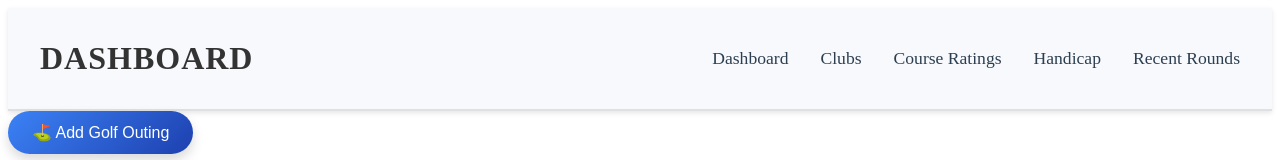
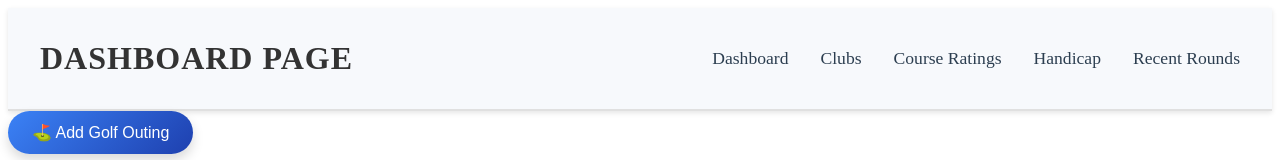
Before and after one commit to GDeiley/GolfDashboard, a Next.js app: page / in a window 1280 px wide. Shown: the top 160 px of the page. Built offline with nearby package versions, Linux system fonts and the light colour scheme.

Commit message:
added ss

```diff
--- a/src/app/page.jsx
+++ b/src/app/page.jsx
@@ -7,7 +7,7 @@ import { addGolfOuting } from "@/lib/senddate";
 export default function Dashboard() {
   return (
     <div>
-      <Navbar title="Dashboard" />
+      <Navbar title="Dashboard Page" />
 
       <div className="flex flex-col items-center justify-center min-h-screen bg-gray-50 gap-6 p-6">
         <div className="max-w-md w-full p-6 bg-white rounded-lg shadow-lg">
```
